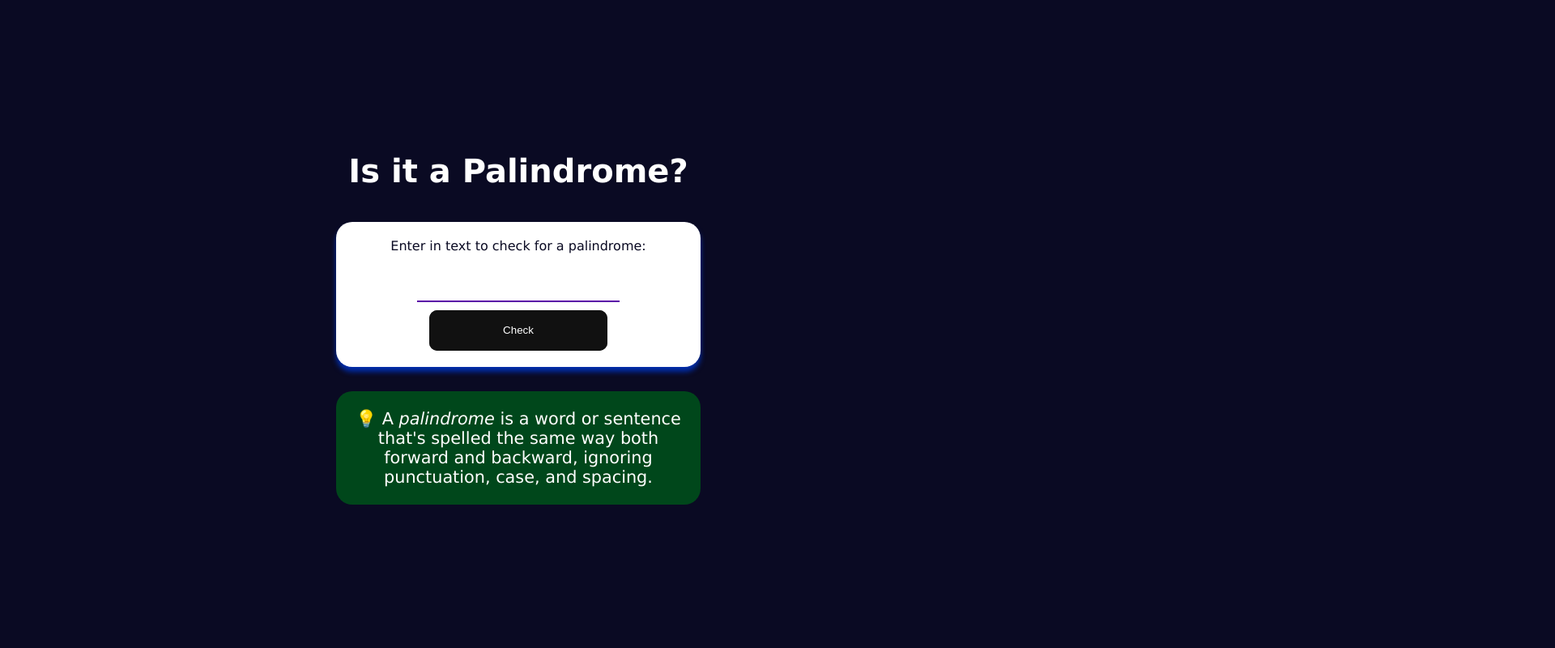
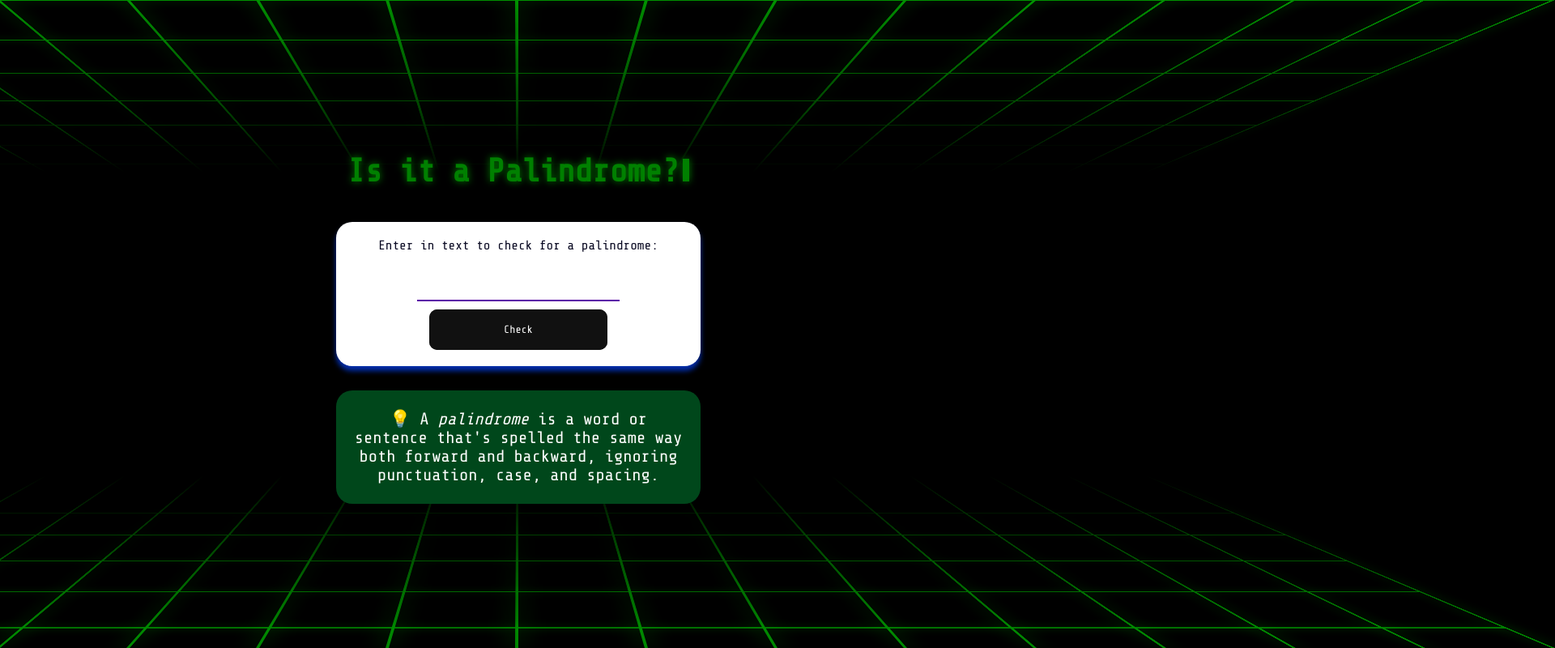
Before and after one commit to eliarmenti96/palimdrome_checker, a plain HTML site: page index.html in a window 1280 px wide. Shown: the whole page at 81% size, 1920 px wide, since content can reach past the window. Drawn offline with nearby package versions, Linux system fonts and the light colour scheme.

Commit message:
modificata interfacci agrafica e a aggiunta funzionalità clear

```diff
--- a/index.html
+++ b/index.html
@@ -6,7 +6,14 @@
     <title>Palindrome Checker</title>
     <link rel="stylesheet" href="style.css">
 </head>
+
 <body>
+
+  <div class="grid-container">
+    <div class="plane">
+      <div class="grid"></div>
+      <div class="glow"></div>
+    </div>
 
     <main class="container">
         <h1 class="title">Is it a Palindrome?</h1>
@@ -15,6 +22,7 @@
           </label>
           <input class="palindrome-input" id="text-input" value="" type="text">
           <button class="palindrome-btn" id="check-btn">Check</button>
+          <button class="palindrome-btn" id="clear-btn">Clear</button>
           <div class="results-div hidden" id="result"></div>
         </div>
         <div class="palindrome-definition-div">
@@ -27,6 +35,11 @@
         </div>
       </main>
 
+    <div class="plane">
+      <div class="grid"></div>
+      <div class="glow"></div>
+    </div>
+  </div>
 
     <script src="script.js"></script>
 </body>
--- a/script.js
+++ b/script.js
@@ -1,14 +1,18 @@
 const checkBtn = document.getElementById('check-btn');
 const textInput = document.getElementById('text-input');
 const resultContainer = document.getElementById('result');
+const clearBtn = document.getElementById('clear-btn');
 
-resultContainer.style.display = "block";
+clearBtn.style.display = "none";
 
 checkBtn.addEventListener("click", () => {
     if (textInput.value === "") {
         /* alert(`Inserisci una parola valida`) */
         resultContainer.innerHTML = `Inserisci una parola valida`;
         resultContainer.style.color = "red";
+        checkBtn.style.display = "none";
+        resultContainer.style.display = "block";
+        clearBtn.style.display = "block";
     } else {
         let inputValue = textInput.value.replace(/[^a-zA-Z0-9]/g, '').toLowerCase();
         let reversedValue = inputValue.split("").reverse().join("");
@@ -17,10 +21,27 @@ checkBtn.addEventListener("click", () => {
             /* alert(`${inputValue} è palindroma!`) */
             resultContainer.innerHTML = `${inputValue} è palindroma!`;
             resultContainer.style.color = "green";
+            checkBtn.style.display = "none";
+            resultContainer.style.display = "block";
+            clearBtn.style.display = "block";
         } else {
             /* alert(`${inputValue} non è palindroma!`) */
             resultContainer.innerHTML = `${inputValue} non è palindroma...`
             resultContainer.style.color = "black";
+            resultContainer.style.display = "block";
+            checkBtn.style.display = "none";
+            clearBtn.style.display = "block";
         }
     }
 });
+
+clearBtn.addEventListener("click", () => {
+    if (textInput !== "") {
+        textInput.value = "";
+        checkBtn.style.display = "block";
+        resultContainer.style.display = "none";
+        clearBtn.style.display = "none";
+    }
+})
+
+/* checkBtn.style.display = "block"; */
--- a/style.css
+++ b/style.css
@@ -1,13 +1,137 @@
+@import url('https://fonts.googleapis.com/css2?family=Share+Tech+Mono&display=swap');
+
+body {
+	height: 100vh;
+	overflow: hidden;
+	background-color: #000;
+	display: flex;
+	align-items: center;
+	justify-content: center;
+}
+
+h1 {
+	color: green;
+	font-family: 'Share Tech Mono', 'Cascadia Code', Menlo, Monaco, 'Courier New', monospace;
+	font-size: 6rem;
+	filter: drop-shadow(0px 0px 5px currentColor);
+
+	&::after {
+		content: '';
+		display: inline-block;
+		width: .2em;
+		height: .7em;
+		background-color: currentColor;
+		margin-left: .1em;
+		animation: blink 1s linear infinite forwards;
+		vertical-align: baseline;
+	}
+}
+
+.grid-container {
+	--grid: 10rem;
+	width: 100%;
+	height: 100%;
+	position: absolute;
+	top: 0;
+	left: 0;
+	transform-style: preserve-3d;
+	perspective: 100rem;
+	animation: rotate 100s linear infinite forwards;
+
+	.plane {
+		--dir: 1;
+		width: 300%;
+		height: 150%;
+		min-height: 70rem;
+		position: absolute;
+		bottom: 0;
+		transform-style: preserve-3d;
+		transform-origin: bottom center;
+		transform: translateX(-50%) rotateX(85deg);
+
+		&:last-child {
+			--dir: -1;
+			top: 0;
+			transform-origin: top center;
+			transform: translateX(-50%) rotateX(-85deg);
+
+			& > * {
+				&::after {
+					background-image: linear-gradient(to top, rgba(0, 0, 0, 255) var(--grid), rgba(0, 0, 0, 0));
+				}
+			}
+		}
+
+		& > * {
+			transform-style: preserve-3d;
+			height: 100%;
+			width: 100%;
+			position: absolute;
+
+			&::before, &::after {
+				content: '';
+				display: block;
+				position: absolute;
+				width: 100%;
+				height: 100%;
+				top: 0;
+				left: 0;
+			}
+
+			&::before {
+				background-image: repeating-linear-gradient(to left, green, green 4px, transparent 4px, transparent var(--grid)),
+					repeating-linear-gradient(to bottom, green, green 4px, transparent 4px, transparent var(--grid));
+				animation: move 1s linear infinite forwards;
+			}
+
+			&::after {
+				background-image: linear-gradient(to bottom, rgba(0, 0, 0, 255) var(--grid), rgba(0, 0, 0, 0));
+				z-index: 1;
+				transform: translateZ(1px);
+			}
+		}
+
+		.glow {
+			filter: blur(1rem);
+			z-index: 1;
+			mix-blend-mode: plus-lighter;
+		}
+	}
+}
+
+@keyframes move {
+	from {
+		transform: translateY(0px);
+	}
+
+	to {
+		transform: translateY(calc(var(--grid) * var(--dir)));
+	}
+}
+
+@keyframes blink {
+	0% {
+		visibility: visible;
+	}
+
+	50% {
+		visibility: visible;
+	}
+
+	51% {
+		visibility: hidden;
+	}
+
+	100% {
+		visibility: hidden;
+	}
+}
+
 * {
   margin: 0;
   padding: 0;
   box-sizing: border-box;
-}
-
-body {
-  font-family: Verdana, Geneva, Tahoma, sans-serif;
-  background-color: #0a0a23;
-  color: #ffffff;
+  font-family: 'Share Tech Mono', 'Cascadia Code', Menlo, Monaco, 'Courier New', monospace;
 }
 
 .container {
@@ -18,11 +142,6 @@ body {
   align-items: center;
   justify-content: center;
   flex-direction: column;
-}
-
-.freecodecamp-logo {
-  height: 30px;
-  margin-bottom: 20px;
 }
 
 .title {
@@ -37,6 +156,7 @@ body {
   min-height: 100px;
   border-radius: 20px;
   display: flex;
+  flex-direction: column;
   align-items: center;
   justify-content: center;
   flex-wrap: wrap;
@@ -57,8 +177,8 @@ label {
   padding: 10px;
   border-radius: 15px;
   background-color: #5a01a7;
-  color: #fff;
-  cursor: pointer; */
+  color: #fff; */
+  cursor: pointer;
   width: 220px;
   height: 50px;
   border: none;
@@ -147,6 +267,7 @@ label {
   word-wrap: break-word;
   min-height: 50px;
   color: black;
+  text-align: center;
 }
 
 .hidden {
@@ -169,4 +290,5 @@ label {
 .palindrome-definition {
   vertical-align: middle;
   text-align: center;
+  color: white;
 }
```
